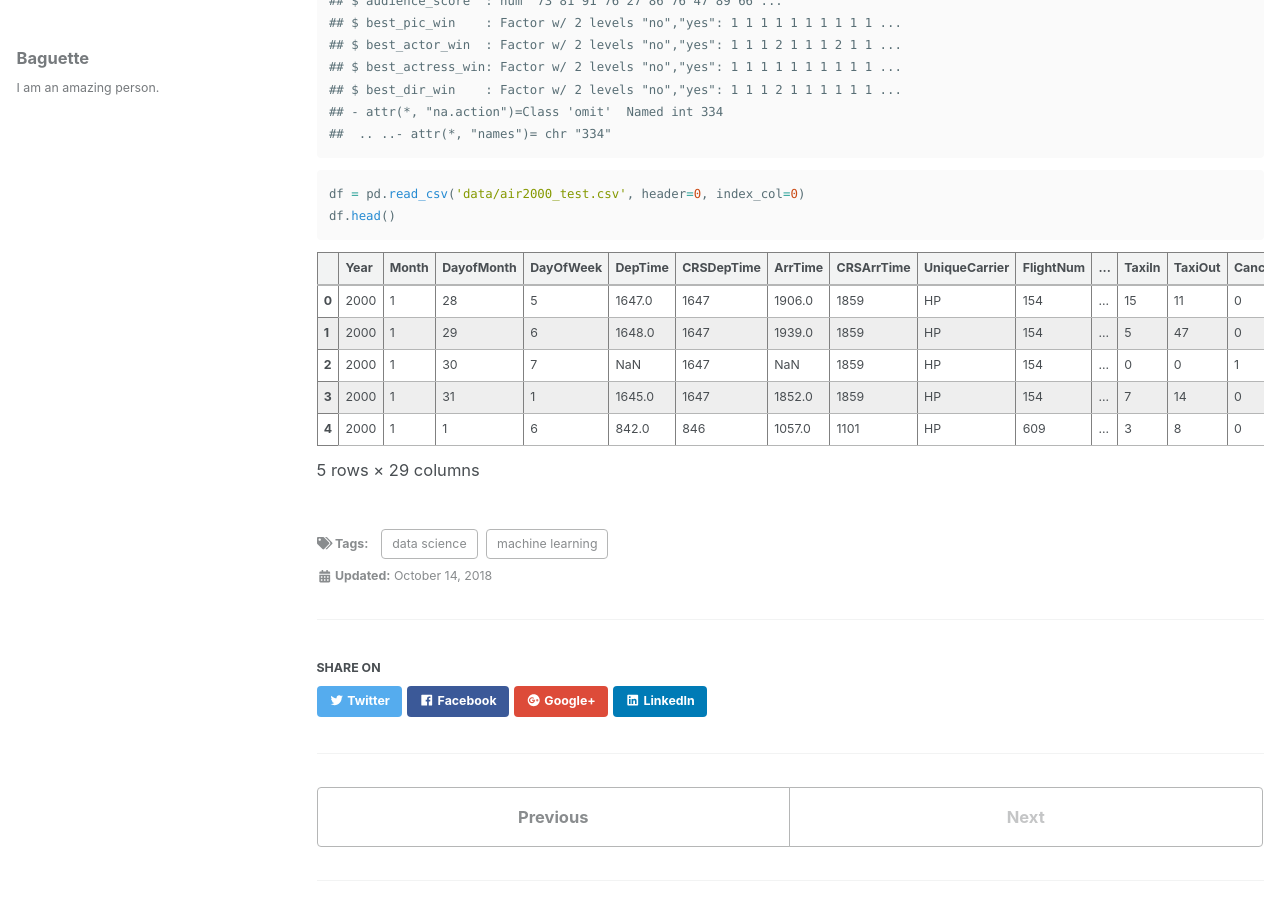
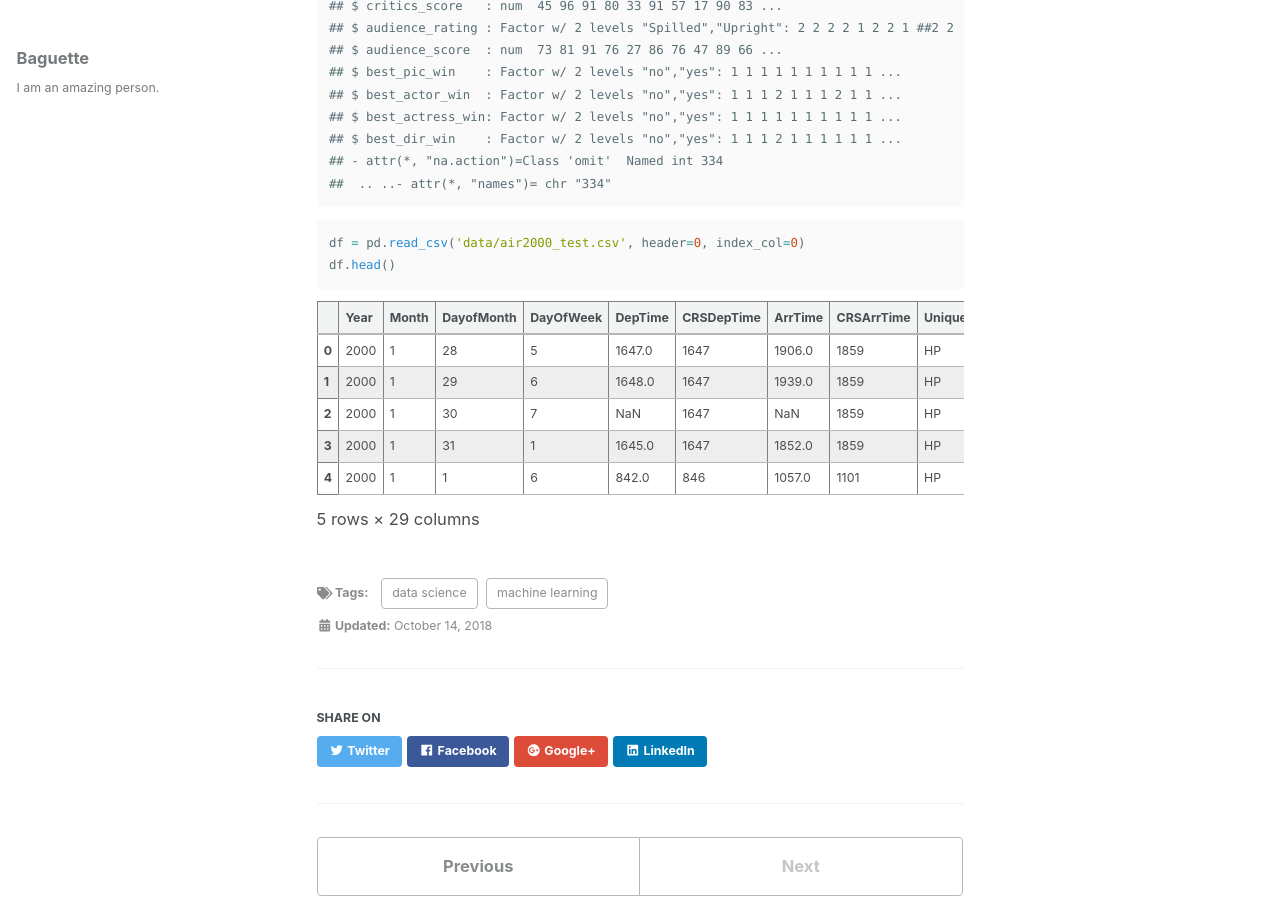
Before and after one commit to baguettexci/baguettexci.gituhb.io, a Jekyll site: the page built from _posts/2018-10-14-Project.md, in a window 1280 px wide and 900 px high, scrolled down 5908 px. Built offline with Jekyll 4.4.1, drawn with Linux system fonts in a browser that asks for light colours; nearby versions of some CDN libraries; some of the changed lines change nothing that is shown; some of the changed text lies outside the part shown.

Commit message:
Update 2018-10-14-Project.md

````diff
--- a/_posts/2018-10-14-Project.md
+++ b/_posts/2018-10-14-Project.md
@@ -1,5 +1,4 @@
 ---
-classes: wide
 title: Project
 date: 2018-10-14
 tags:
@@ -88,6 +87,7 @@ print(cancer['DESCR'])
 ```
 
 <div style="overflow-y:scroll;">
+background-color: yellow;
 <pre>Breast Cancer Wisconsin (Diagnostic) Database
 =============================================
 
````
